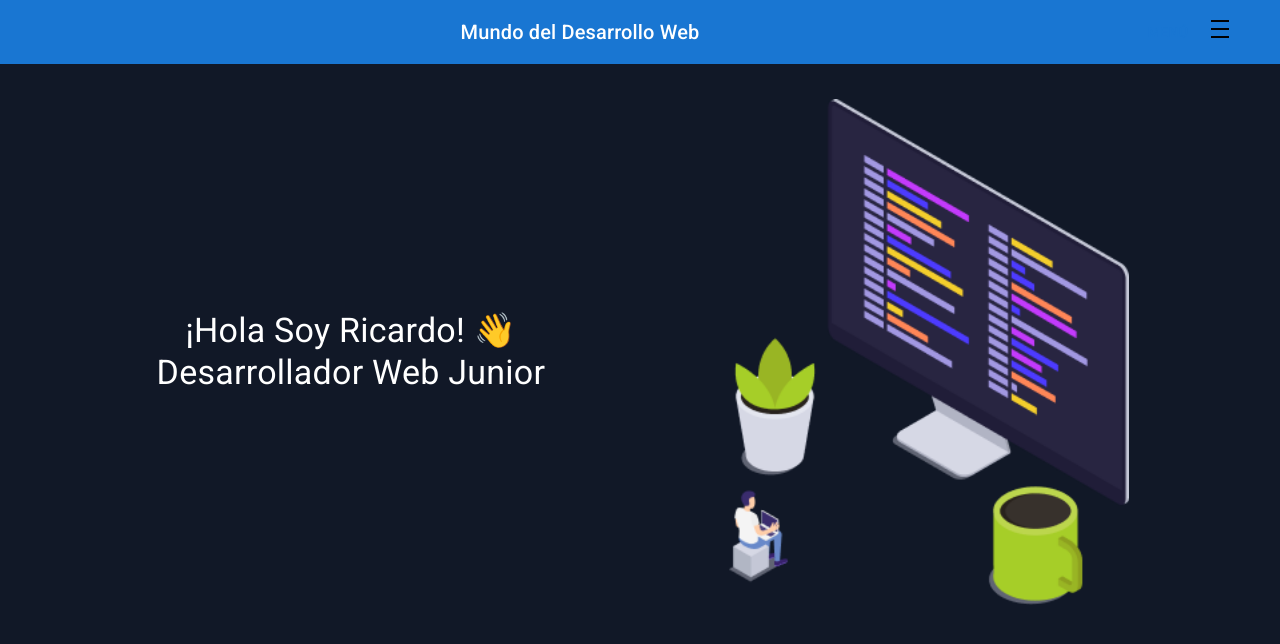
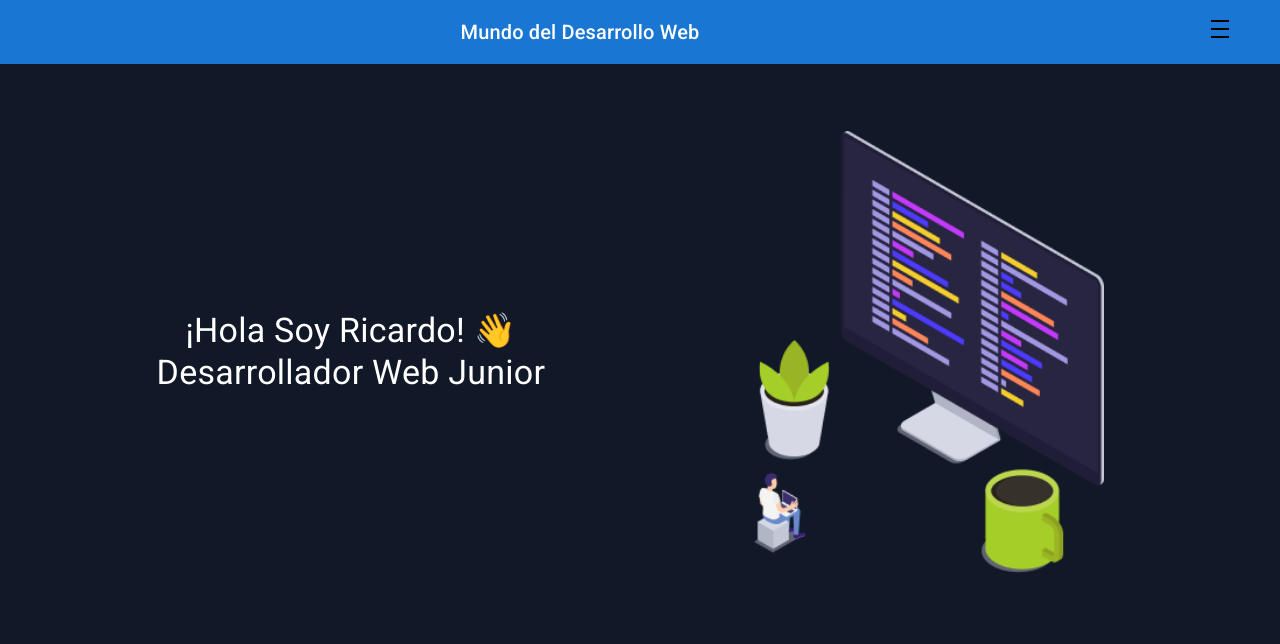
Before and after one commit to blackgoku-97/portafolio, a React (Vite) app: page / in a window 1280 px wide. Shown: the top 644 px of the page. Built offline with nearby package versions, Linux system fonts and the light colour scheme.

Commit message:
Inicio estructurado 9

```diff
--- a/src/components/inicio/Inicio.jsx
+++ b/src/components/inicio/Inicio.jsx
@@ -2,22 +2,21 @@ import { Grid, Typography, Container } from "@mui/material";
 
 export const Inicio = () => {
   return (
-    <Container maxWidth="lg" sx={{ height: "80vh", display: "flex", justifyContent: "center", alignItems: "center", marginTop: { xs: 10, md: 0 }, }}
+    <Container maxWidth="lg" sx={{ height: "80vh", display: "flex", justifyContent: "center", alignItems: "center", marginTop: { xs: 12, md: 0 }, }}
     >
       <Grid container spacing={{ xs: 4, md: 8 }} direction={{ xs: "column", md: "row" }} alignItems="center" justifyContent="center"
       >
         <Grid size={{ xs: 12, md: 6 }}>
           <Typography variant="h4" align="center" sx={{ marginBottom: { xs: 4, md: 0 } }}
           >
-            ¡Hola Soy Ricardo! 👋
-            Desarrollador Web Junior
+            ¡Hola Soy Ricardo! 👋 Desarrollador Web Junior
           </Typography>
         </Grid>
         <Grid size={{ xs: 12, md: 6 }} sx={{ display: "flex", justifyContent: "center" }}
         >
           <img src="assets/img/coding.png" alt="Imagen de bienvenida" style={{
               width: "100%",
-              maxWidth: 400,
+              maxWidth: 350,
               height: "auto",
               marginLeft: { xs: 0, md: 200 },
             }}
```
